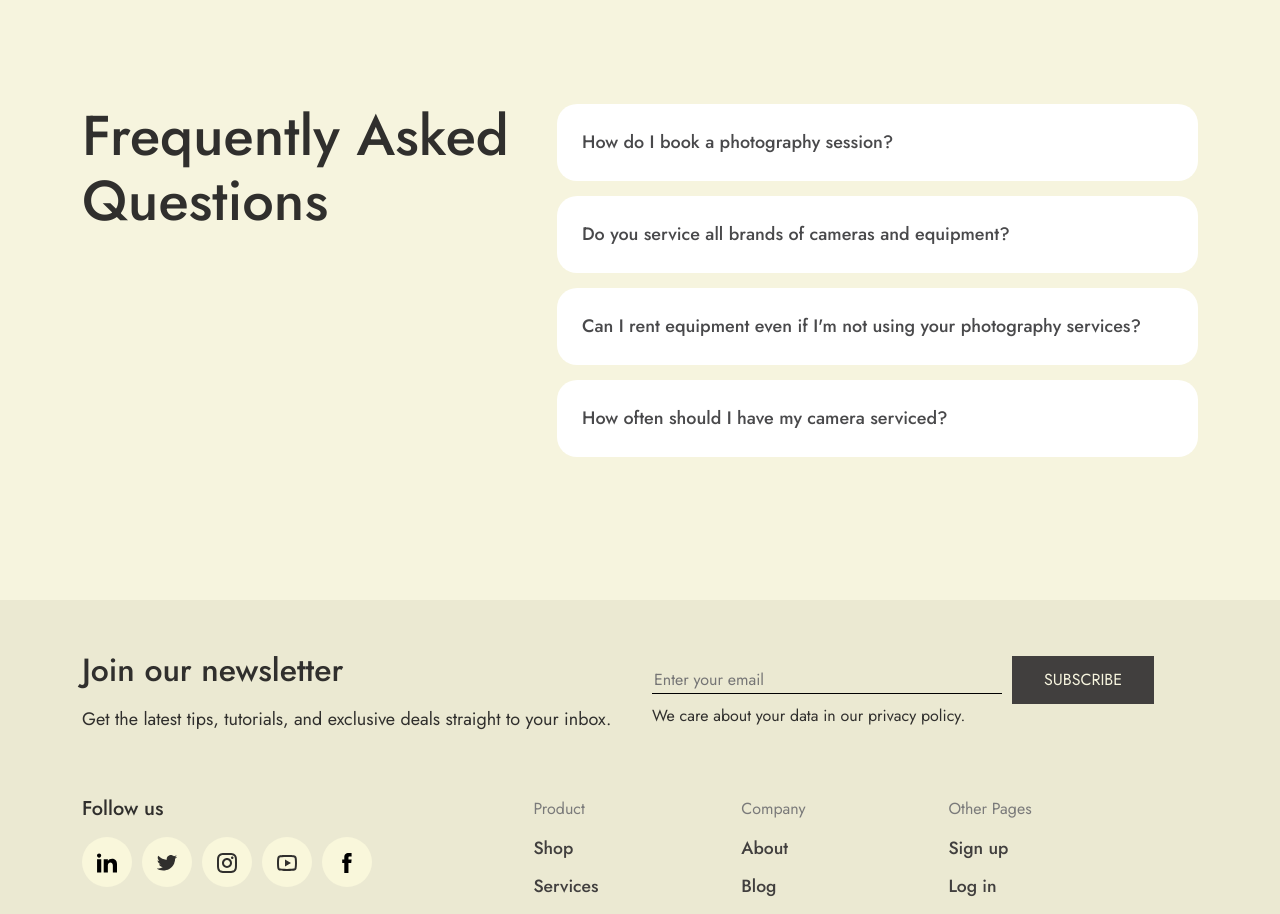
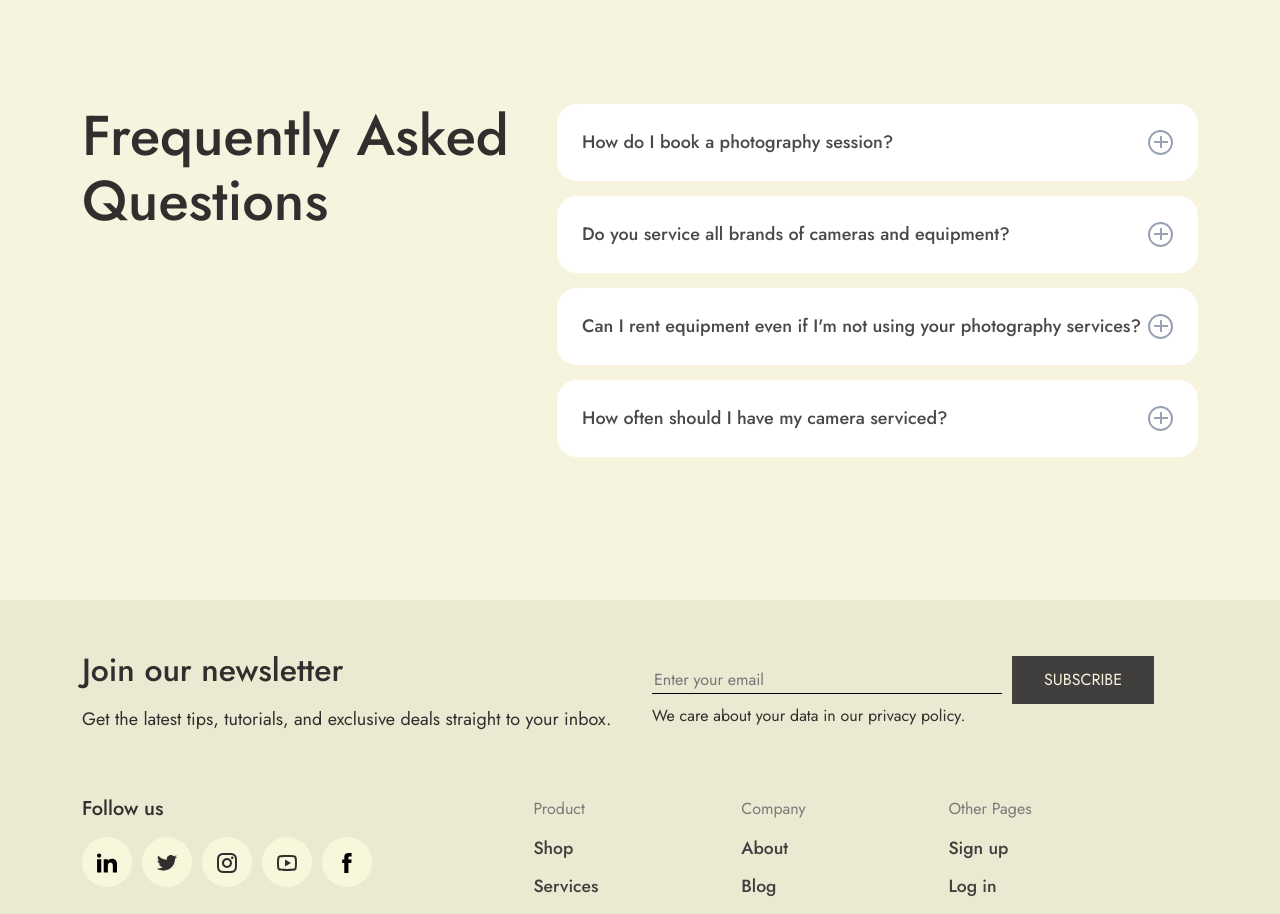
Before and after one commit to GeorgiosDrivas/shutter-shop, a React (Vite) app: page /services in a window 1280 px wide. Shown: the part 3920-4834 px from the top of the page. Built offline with nearby package versions, Linux system fonts and the light colour scheme; a web font is replaced by a local one.

Commit message:
Services page Q&A section completion

```diff
--- a/src/components/services/serviceSingleAccordion.tsx
+++ b/src/components/services/serviceSingleAccordion.tsx
@@ -10,15 +10,15 @@ export default function SingleAccordion({
   const [clicked, setClicked] = useState(false);
 
   return (
-    <div className="singleAccordion-wrap">
+    <div className={`singleAccordion-wrap ${clicked ? "clicked" : ""}`}>
       <div
         className="singleAccordion d-flex justify-content-between align-items-center"
         onClick={() => setClicked((prv) => !prv)}
       >
         <p className="m-0">{title}</p>
-        <div></div>
+        <div className="accordion-icon"></div>
       </div>
-      <div className={`singleAccordion-content ${clicked ? "clicked" : ""}`}>
+      <div className="singleAccordion-content">
         <p className="mt-4 mb-0">{content}</p>
       </div>
     </div>
--- a/src/components/styles/services-page.style.css
+++ b/src/components/styles/services-page.style.css
@@ -162,6 +162,39 @@
   transition: all, 0.5s;
 }
 
-.singleAccordion-content.clicked {
+.singleAccordion-wrap.clicked .singleAccordion-content {
   max-height: 500px;
 }
+
+.singleAccordion-wrap.clicked .accordion-icon::after {
+  transform: rotate(90deg);
+}
+
+.accordion-icon {
+  position: relative;
+  border: 2px solid #98a2b3;
+  width: 25px;
+  height: 25px;
+  border-radius: 40px;
+}
+
+.accordion-icon::before {
+  content: "";
+  width: 14px;
+  height: 2px;
+  background-color: #98a2b3;
+  position: absolute;
+  bottom: 10px;
+  left: 4px;
+}
+
+.accordion-icon::after {
+  content: "";
+  width: 2px;
+  height: 12px;
+  background-color: #98a2b3;
+  position: absolute;
+  bottom: 5px;
+  left: 10px;
+  transition: all, 0.5s;
+}
```
